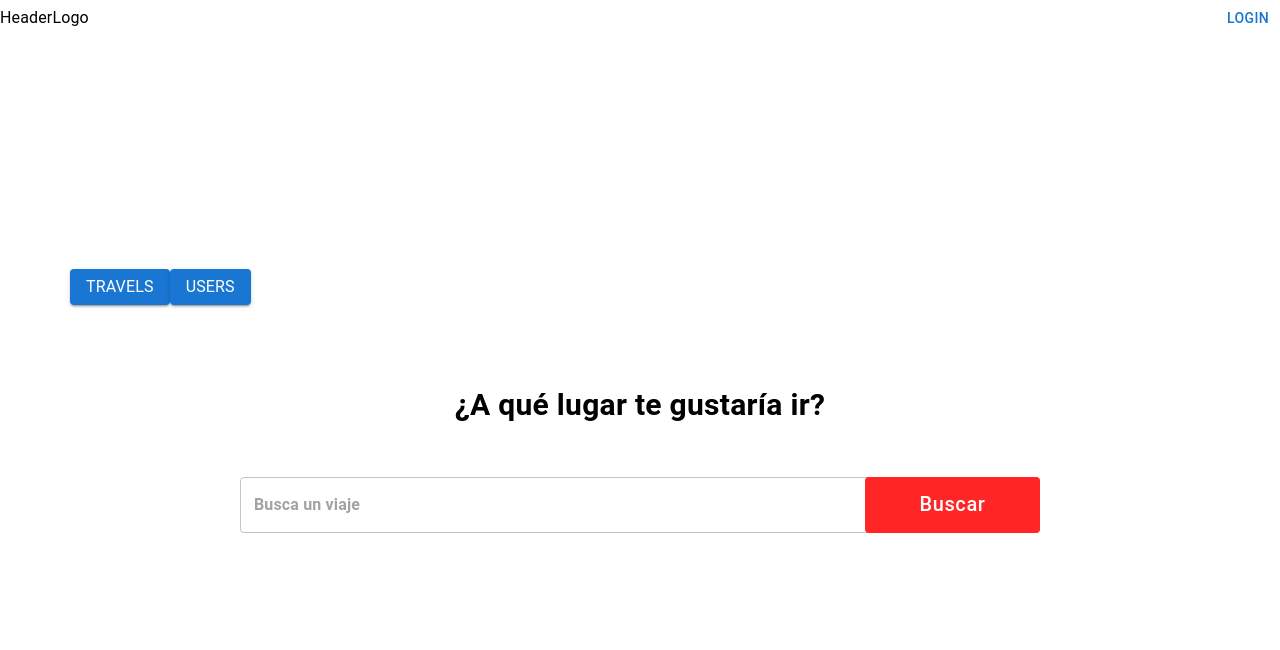
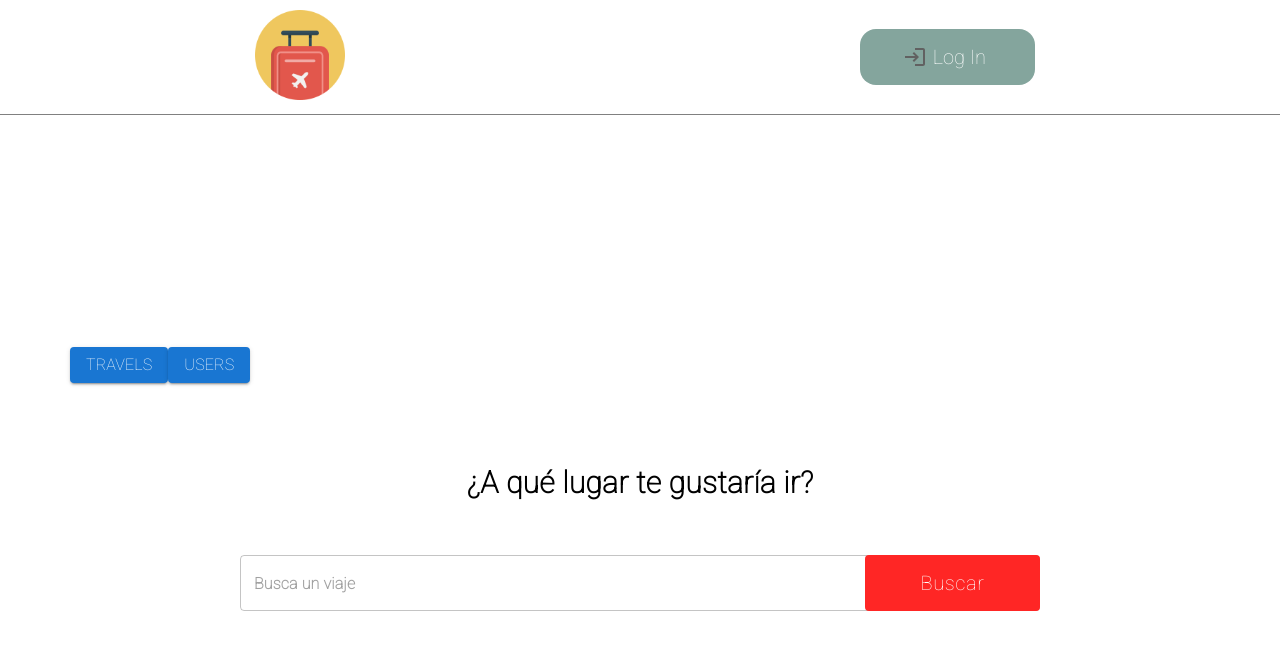
Before and after one commit to FranBrave/REACT-FinalProject, a React (Create React App) app: page / in a window 1280 px wide. Shown: the top 650 px of the page. Built offline with nearby package versions, Linux system fonts and the light colour scheme; no server answers.

Commit message:
header style v.1

```diff
--- a/package.json
+++ b/package.json
@@ -5,6 +5,7 @@
     "dependencies": {
         "@emotion/react": "^11.9.3",
         "@emotion/styled": "^11.9.3",
+        "@mui/icons-material": "^5.8.4",
         "@mui/material": "^5.9.0",
         "@mui/x-date-pickers": "^5.0.0-beta.1",
         "@reduxjs/toolkit": "^1.8.3",
--- /dev/null
+++ b/src/components/Header/Header.css
@@ -0,0 +1,19 @@
+@import url('https://fonts.googleapis.com/css2?family=Roboto:wght@100&display=swap');
+
+
+a:link {
+    color: #e1a50e;
+    text-decoration: none;
+  }
+
+  a:visited {
+    color: #e1a50e;
+  }
+
+.login {
+    font-family: 'Roboto';
+}
+
+  .logout {
+    font-family: 'Roboto';
+  }
--- a/src/components/Header/Header.jsx
+++ b/src/components/Header/Header.jsx
@@ -1,10 +1,16 @@
-import { Button, Grid, Typography } from "@mui/material";
+import { Button, Grid, Typography, Stack, Chip } from "@mui/material";
 import React, { useContext } from "react";
 import { logoutUserProvider } from "../../state/context/actions/authActions";
 import { toggleAuthModal } from "../../state/context/actions/modalActions";
 import { AuthContext } from "../../state/context/authContext";
 import { Link } from "react-router-dom";
 import { useUserLoggedDetail } from "../../customHook/useUserLoggedDetail";
+import Logo from "../../assets/icons/logo.png";
+import "./Header.css";
+import LogoutIcon from "@mui/icons-material/Logout";
+import Logout from "@mui/icons-material/Logout";
+import LoginIcon from "@mui/icons-material/Login";
+import Login from "@mui/icons-material/Login";
 
 const Header = () => {
   const { modalState, modalDispatch, userAuth, authDispatch } = useContext(
@@ -23,22 +29,63 @@ const Header = () => {
   return (
     <Grid
       container
-            spacing={0}
       direction="row"
       alignItems="center"
-            justifyContent="space-between"
+      justifyContent="space-around"
       gap="1rem"
+      borderBottom="solid 1px gray"
     >
-            <Typography>HeaderLogo</Typography>
+      <Stack>
+        <Link className="logo" to="/">
+          <img
+            className="logo"
+            src={Logo}
+            alt="logo"
+            style={{ width: "90px", height: "90px", margin: "10px" }}
+          />
+        </Link>
+      </Stack>
       {userAuth.userId && userLogged && (
         <Link to={`/User/${userLogged.username}`}>
-                    <Typography>{userLogged.username}</Typography>
+          <Typography className="username" variant="h4">
+            Hola {userLogged.username}
+          </Typography>
         </Link>
       )}
       {!userAuth.userId ? (
-                <Button onClick={handleAuthModal}>LogIn</Button>
+        <Chip
+          className="logout"
+          icon={<Login />}
+          label="Log In"
+          onClick={handleAuthModal}
+          fontFamily="Roboto"
+          sx={{
+            bgcolor: "#84a59d",
+            color: "#fff",
+            textTransform: "none",
+            width: { lg: "175px", xs: "80px" },
+            fontSize: { lg: "20px", xs: "14px" },
+            height: "56px",
+            right: "0",
+          }}
+        />
       ) : (
-                <Button onClick={handleLogout}>Log Out</Button>
+        <Chip
+          className="logout"
+          icon={<Logout />}
+          label="Log Out"
+          onClick={handleLogout}
+          fontFamily="Roboto"
+          sx={{
+            bgcolor: "#84a59d",
+            color: "#fff",
+            textTransform: "none",
+            width: { lg: "175px", xs: "80px" },
+            fontSize: { lg: "20px", xs: "14px" },
+            height: "56px",
+            right: "0",
+          }}
+        />
       )}
     </Grid>
   );
--- a/src/index.css
+++ b/src/index.css
@@ -1,3 +1,8 @@
+
+* {
+  font-family: 'Roboto';
+}
+
 body {
   margin: 0;
   font-family: -apple-system, BlinkMacSystemFont, 'Segoe UI', 'Roboto', 'Oxygen',
```
Also changed, not shown: src/assets/icons/logo.png (added), 1 other file (tests, documents, lock files or other folders). Lines whose indentation alone changed are shown as unchanged.
